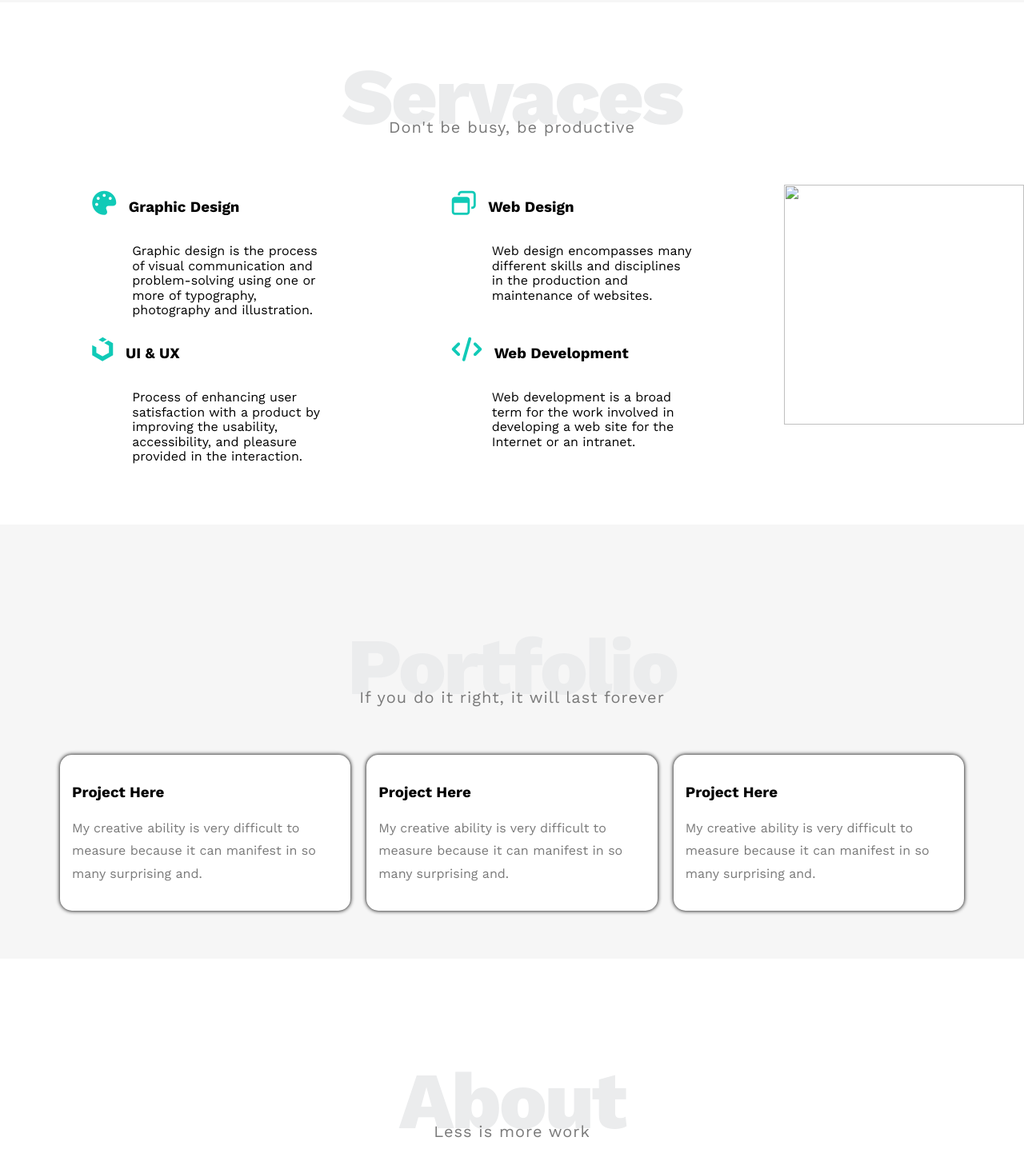
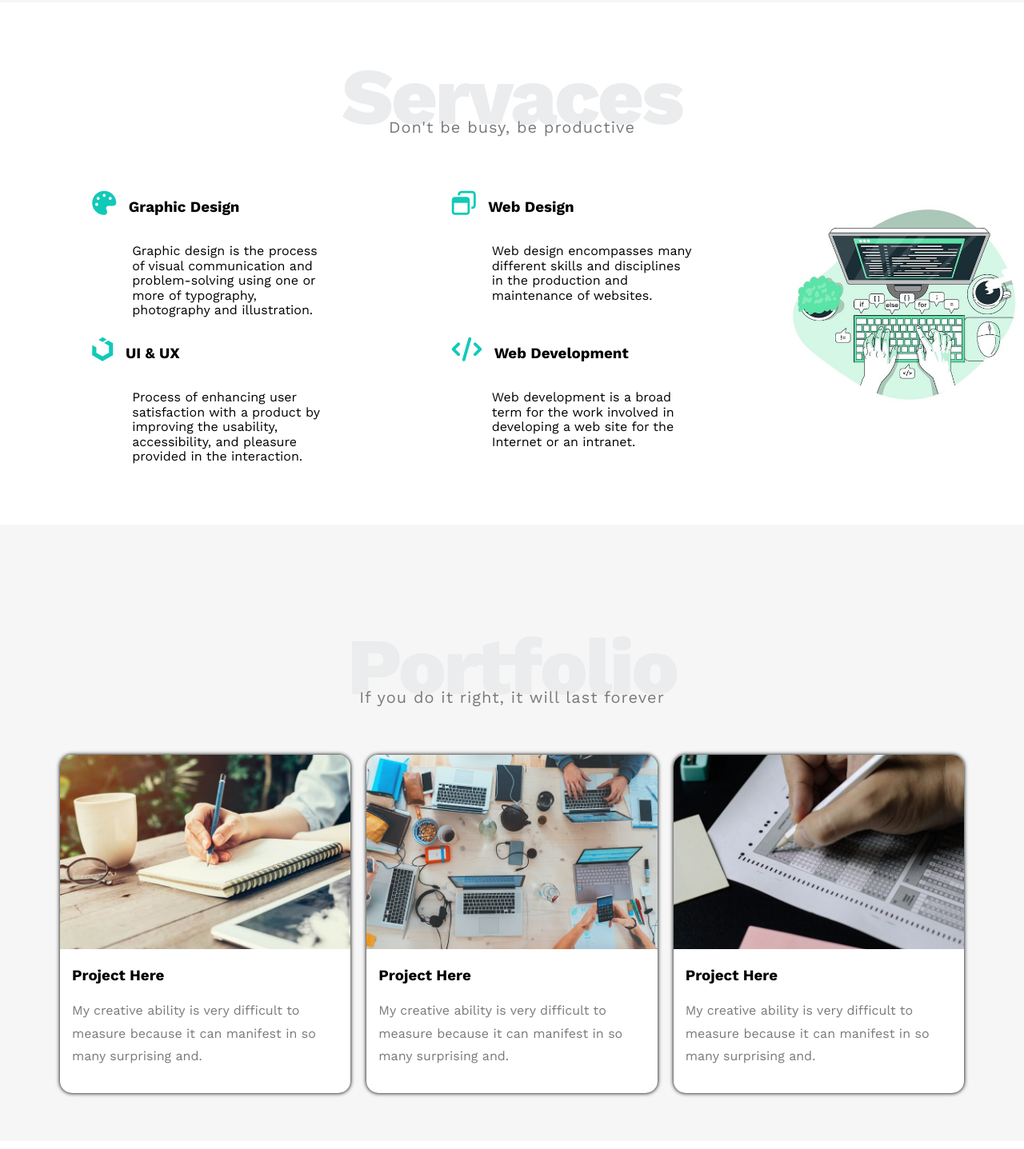
Before and after one commit to A7mad7-7/Tamplate_01.LEON, a plain HTML site: page index.html in a window 1280 px wide. Shown: the part 1209-2646 px from the top of the page at 80% size. Drawn offline with nearby package versions, Linux system fonts and the light colour scheme; the site is published under a folder, as on GitHub Pages, so addresses that start at the root find nothing.

Commit message:
Leon_Tamplate01

```diff
--- a/index.html
+++ b/index.html
@@ -24,7 +24,7 @@
         <!-- Start Header -->
         <div class="header">
             <div class="container">
-                <img class="logo-img" src="/imge/logo.png" alt="">
+                <img class="logo-img" src="imge/logo.png" alt="">
                 <div class="links">
                     <div>
                         <span class="icon">
@@ -83,7 +83,7 @@
         </div>
         <div class="Servaces" id="Servaces">
             <div class="serv-img">
-                <img src="/imge/e4569443714172f2773aea229195685c.jpg" alt="">
+                <img src="imge/e4569443714172f2773aea229195685c.jpg" alt="">
             </div>
             <div class="container">
                 <div class="serv">
@@ -121,7 +121,7 @@
             </div>
             <div class="container">
                 <div class="port-sec">
-                    <img src="/imge/portfolio-1.jpg" alt="">
+                    <img src="imge/portfolio-1.jpg" alt="">
                     <div class="text">
                         <h3>Project Here</h3>
                         <p>My creative ability is very difficult to measure because it can manifest in so many
@@ -129,7 +129,7 @@
                     </div>
                 </div>
                 <div class="port-sec">
-                    <img src="/imge/portfolio-2.jpg" alt="">
+                    <img src="imge/portfolio-2.jpg" alt="">
                     <div class="text">
                         <h3>Project Here</h3>
                         <p>My creative ability is very difficult to measure because it can manifest in so many
@@ -137,7 +137,7 @@
                     </div>
                 </div>
                 <div class="port-sec">
-                    <img src="/imge/portfolio-3.jpg" alt="">
+                    <img src="imge/portfolio-3.jpg" alt="">
                     <div class="text">
                         <h3>Project Here</h3>
                         <p>My creative ability is very difficult to measure because it can manifest in so many
@@ -155,7 +155,7 @@
             </div>
             <div class="container">
                 <div class="about-img">
-                    <img src="/imge/about.jpg" alt="">
+                    <img src="imge/about.jpg" alt="">
                 </div>
                 <div class="about-text">
                     <p>Lorem ipsum dolor sit amet consectetur, adipisicing elit. Adipisci necessitatibus perferendis
```
